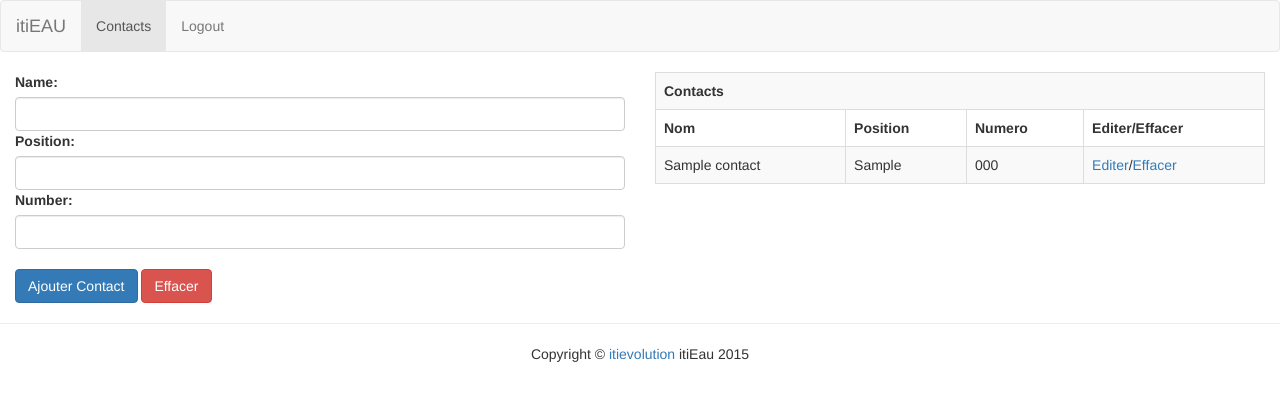
After one commit to shcrossan/itieau, a Django app: page /contact/ in a window 1280 px wide. The commit adds this page. Shown: the top 401 px of the page. Run offline with Django 3.2, Linux system fonts and the light colour scheme; a user stored in the database is signed in; tables that the repository leaves empty hold one stand-in row (values such as "Sample post"); some libraries are stand-ins or nearby versions.

Commit message:
add contacts model, addcontact form, edit/delete contacts views add cron jobs functionality for sms notifications

```diff
--- a/itieau/settings.py
+++ b/itieau/settings.py
@@ -37,6 +37,7 @@ INSTALLED_APPS = (
     'django.contrib.messages',
     'django.contrib.staticfiles',
     'itieau_app',
+    'django_cron',
 )
 
 MIDDLEWARE_CLASSES = (
@@ -48,6 +49,10 @@ MIDDLEWARE_CLASSES = (
     'django.contrib.messages.middleware.MessageMiddleware',
     'django.middleware.clickjacking.XFrameOptionsMiddleware',
 )
+
+CRON_CLASSES = [
+    "itieau_app.crons.MyCronJob",
+]
 
 ROOT_URLCONF = 'itieau.urls'
 
--- /dev/null
+++ b/itieau/templates/contact.html
@@ -0,0 +1,34 @@
+{% extends 'base.html' %}
+{% block content %}
+    <div class="row">
+        <div class="col-md-6">
+            <form method="POST" action ="">
+                {% csrf_token %}
+                {{ form }}
+                <br />
+                <input type="submit" value="Ajouter Contact" class="btn btn-primary" />
+                <input type="reset"  value="Effacer" class="btn btn-danger" />
+            </form>
+        </div>
+        <div class="col-md-6">
+            {% if contact_list %}
+                <table class="table table-bordered table-hover table-striped">
+                    <tr><th colspan="4">Contacts</th></tr>
+                    <tr>
+                        <th>Nom</th>
+                        <th>Position</th>
+                        <th>Numero</th>
+                        <th>Editer/Effacer</th>
+                    </tr>
+                    {% for c in contact_list %}
+                        <tr>
+                            <td>{{ c.name }}</td>
+                            <td>{{ c.position }}</td>
+                            <td>{{ c.number }}</td>
+                            <td><a href="/contact/edit/{{c.id}}">Editer</a>/<a href="/contact/delete/{{c.id}}">Effacer</a></td></tr>
+                    {% endfor %}
+                </table>
+            {% endif %}
+        </div>
+    </div>
+{% endblock %}
--- a/itieau/templates/marie/faaa.html
+++ b/itieau/templates/marie/faaa.html
@@ -1,15 +1,15 @@
 {% extends "base.html" %}
 {% block content %}
     <div class="row">
-        <div class="col-md-4">
+        <div class="col-md-4 panel panel-primary" >
             <div id="gauge1" style="width:400px; height:320px;"></div>
             <p>Actual Value: {{ value }}</p>
         </div>
-        <div class="col-md-4">
+        <div class="col-md-4 panel panel-primary">
             <div id="gauge2" style="width:400px; height:320px;"></div>
             <p>Actual Value: {{ value2 }}</p>
         </div>
-        <div class="col-md-4">
+        <div class="col-md-4 panel panel-primary">
            <div id="gauge3" style="width:400px; height:320px;"></div>
             <p>Actual Value: {{ value3 }}</p>
         </div>
--- a/itieau/templates/nav.html
+++ b/itieau/templates/nav.html
@@ -27,9 +27,9 @@
 
           <ul class="nav navbar-nav">
 
-            <li class="active"><a href="/login">Login</a></li>
+            <li class="active"><a href="/contact/">Contacts</a></li>
 
-            <li><a href="/logout">Logout</a></li>
+            <li><a href="/logout/">Logout</a></li>
 
           </ul>
 
--- a/itieau/urls.py
+++ b/itieau/urls.py
@@ -5,6 +5,9 @@ urlpatterns = patterns('',
     url(r'^$', 'itieau_app.views.home', name='home'),
     url(r'^login/$', 'django.contrib.auth.views.login', name='Login'),
     url(r'^logout/$', 'django.contrib.auth.views.logout', {'next_page': '/login'}, name='Logout'),
+    url(r'^contact/$', 'itieau_app.views.addContact', name='contact'),
+    url(r'^contact/delete/(?P<id>[0-9]+)$', 'itieau_app.views.deleteContact', name='DeleteContact'),
+    url(r'^contact/edit/(?P<id>[0-9]+)$', 'itieau_app.views.editContact', name='EditContact'),
     url(r'^admin/', include(admin.site.urls)),
 
     #URL's for each Maire
--- a/itieau_app/admin.py
+++ b/itieau_app/admin.py
@@ -5,3 +5,9 @@ from django.contrib import admin
 
 #local
 from models import *
+
+class ContactAdmin(admin.ModelAdmin):
+    list_display = ('name', 'number')
+    search_fields = ('name', 'number',)
+
+admin.site.register(contact, ContactAdmin)
--- /dev/null
+++ b/itieau_app/forms.py
@@ -0,0 +1,18 @@
+__author__ = 'shanecrossan'
+
+#django
+from django import forms
+
+#local
+from models import *
+
+class AddContactForm(forms.ModelForm):
+    class Meta:
+        model = contact
+        exclude = ['user']
+
+    def __init__(self, *args, **kwargs):
+        super(AddContactForm, self).__init__(*args, **kwargs)
+        self.fields['name'].widget.attrs.update({'class': 'form-control'})
+        self.fields['position'].widget.attrs.update({'class': 'form-control'})
+        self.fields['number'].widget.attrs.update({'class': 'form-control'})
--- a/itieau_app/models.py
+++ b/itieau_app/models.py
@@ -1,2 +1,8 @@
 from django.db import models
 from django.contrib.auth.models import User
+
+class contact(models.Model):
+    user = models.ForeignKey(User)
+    name = models.CharField(max_length=30)
+    position = models.CharField(max_length=30, null=True, blank=True)
+    number = models.CharField(max_length=8, null=False, blank=False)
--- a/itieau_app/views.py
+++ b/itieau_app/views.py
@@ -2,19 +2,51 @@
 
 __author__ = 'shanecrossan'
 
-# Create your views here.
+#django
 from django.contrib.auth.decorators import login_required
 from django.shortcuts import render_to_response, redirect, render
 from django.http import HttpResponse, HttpResponseRedirect
 from django.template import RequestContext
-import requests
+
+#local
+from forms import AddContactForm
+from models import contact
 
 #Lib
+import requests
 
 @login_required()
 def home(request):
     url = '/' + request.user.username + '/'
     return HttpResponseRedirect(url)
+
+@login_required()
+def addContact(request):
+    contact_list = contact.objects.filter(user=request.user)
+    form = AddContactForm(request.POST or None)
+    if form.is_valid():
+        save_it = form.save(commit=False)
+        save_it.user = request.user
+        save_it.save()
+        return HttpResponseRedirect('')
+
+    return render_to_response('contact.html', locals(), context_instance=RequestContext(request))
+
+@login_required()
+def deleteContact(request, id):
+    contact_del = contact.objects.filter(user=request.user).get(id=id)
+    contact_del.delete()
+    return redirect('/contact/')
+
+def editContact(request, id):
+    contact_edit = contact.objects.filter(user=request.user).get(id=id)
+    form = AddContactForm(request.POST or None, instance=contact_edit)
+    if form.is_valid():
+        save_it = form.save(commit=False)
+        save_it.user = request.user
+        save_it.save()
+        return redirect('/contact/')
+    return render_to_response('contact.html', locals(), context_instance=RequestContext(request))
 
 @login_required
 def faaa(request):
```
Also changed, not shown: itieau_app/crons.py (added, +30 -0 lines), itieau_app/functions.py (added, +93 -0 lines).
